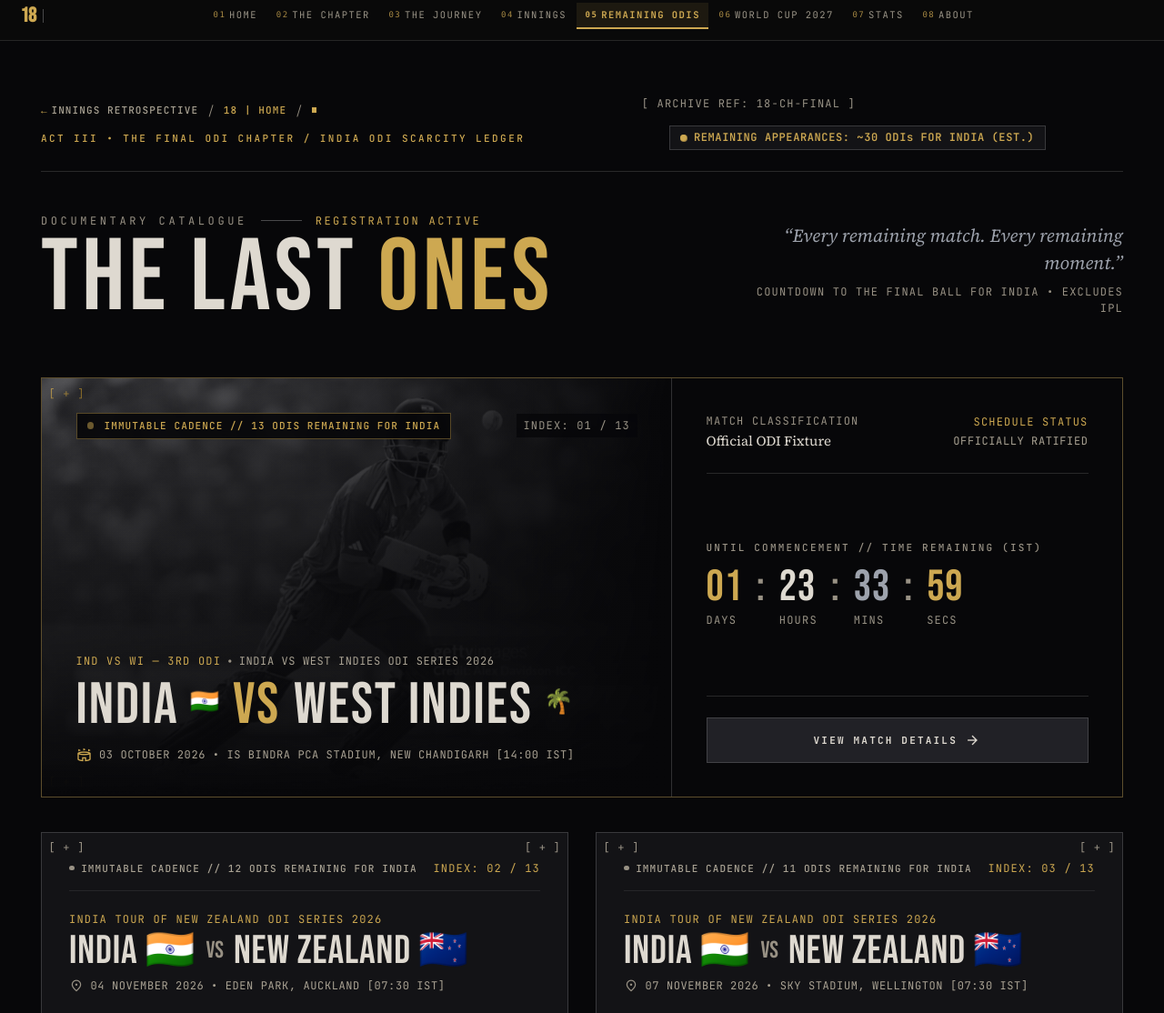
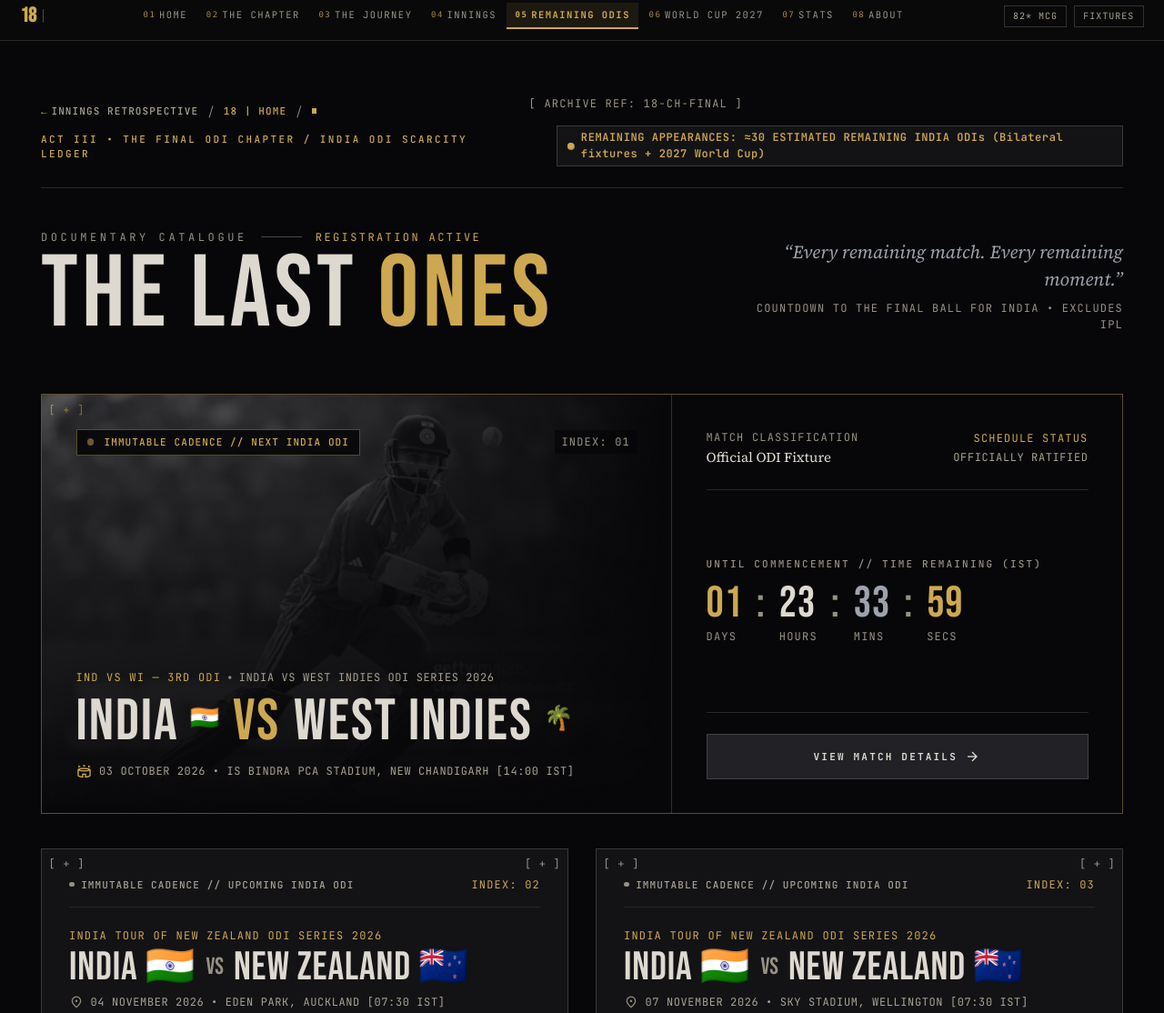
Before and after one commit to Hardik1056/virat-kohli-18-tribute, a website: page 18_the_last_ones_remaining_odis/code.html in a window 1280 px wide. Shown: the part 8-1122 px from the top of the page at 91% size. Drawn offline with nearby package versions, Linux system fonts and the light colour scheme.

Commit message:
Update website-wide ODI messaging to centralized '≈30 ESTIMATED REMAINING INDIA ODIs'

```diff
--- a/18_the_last_ones_remaining_odis/code.html
+++ b/18_the_last_ones_remaining_odis/code.html
@@ -208,7 +208,7 @@
 <span class="relative inline-flex rounded-full h-2 w-2 bg-primary"></span>
 </span>
 <span class="font-meta-sm text-meta-sm font-semibold tracking-wider text-primary" id="remaining-count-badge">
-            REMAINING APPEARANCES: ~30 ODIs FOR INDIA (EST.)
+            REMAINING APPEARANCES: ≈30 ESTIMATED REMAINING INDIA ODIs (Bilateral fixtures + 2027 World Cup)
           </span>
 </div>
 </div>
@@ -572,7 +572,7 @@
     <p class="font-meta-sm text-meta-sm text-on-surface-variant/80 tracking-wide">
       <strong class="text-on-surface-variant">ESTIMATED JOURNEY:</strong>
       The combined bilateral confirmed fixtures plus potential World Cup appearances add up to an estimated
-      <strong class="text-primary">~30 India ODIs</strong> in this final chapter — not a fixed confirmed number.
+      <strong class="text-primary">≈30 ESTIMATED REMAINING INDIA ODIs</strong> (Bilateral fixtures + 2027 World Cup) in this final chapter — not a fixed confirmed number.
       As the ICC and BCCI announce additional series, this ledger will expand accordingly.
     </p>
   </div>
@@ -604,8 +604,7 @@
 
       const badge = document.getElementById('remaining-count-badge');
       if (badge) {
-        const estTotal = (VK18Data.estimatedRemainingIndiaODIs && VK18Data.estimatedRemainingIndiaODIs.display) || '~30';
-        badge.textContent = `REMAINING APPEARANCES: ${estTotal} ODIs FOR INDIA (EST.)`;
+        badge.textContent = 'REMAINING APPEARANCES: ≈30 ESTIMATED REMAINING INDIA ODIs (Bilateral fixtures + 2027 World Cup)';
       }
 
       // Single source of truth: the centralized schedule resolves the next
@@ -634,11 +633,11 @@
       // Sync Card 1 (Featured Next Match Section)
       const c1Badge = document.getElementById('card1-cadence-badge');
       if (c1Badge) {
-        c1Badge.textContent = `IMMUTABLE CADENCE // ${remOdis} ODIs REMAINING FOR INDIA`;
+        c1Badge.textContent = 'IMMUTABLE CADENCE // NEXT INDIA ODI';
       }
       const c1Index = document.getElementById('card1-index-badge');
       if (c1Index) {
-        c1Index.textContent = `INDEX: 01 / ${remOdis}`;
+        c1Index.textContent = 'INDEX: 01';
       }
       // Card 1 is the next India ODI slot: it renders TBD — never an
       // already-completed fixture — when nothing is ahead of today.
@@ -668,12 +667,11 @@
       const m2 = upcoming[1];
       const c2Badge = document.getElementById('card2-cadence-badge');
       if (c2Badge) {
-        const c2Remaining = Math.max(0, remOdis - 1);
-        c2Badge.textContent = `IMMUTABLE CADENCE // ${c2Remaining} ODIs REMAINING FOR INDIA`;
+        c2Badge.textContent = 'IMMUTABLE CADENCE // UPCOMING INDIA ODI';
       }
       const c2Index = document.getElementById('card2-index-badge');
       if (c2Index) {
-        c2Index.textContent = `INDEX: 02 / ${remOdis}`;
+        c2Index.textContent = 'INDEX: 02';
       }
       setText('card2-series-title', (m2 && m2.series) ? m2.series.toUpperCase() : 'SERIES TO BE CONFIRMED');
 
@@ -699,12 +697,11 @@
       const m3 = upcoming[2];
       const c3Badge = document.getElementById('card3-cadence-badge');
       if (c3Badge) {
-        const c3Remaining = Math.max(0, remOdis - 2);
-        c3Badge.textContent = `IMMUTABLE CADENCE // ${c3Remaining} ODIs REMAINING FOR INDIA`;
+        c3Badge.textContent = 'IMMUTABLE CADENCE // UPCOMING INDIA ODI';
       }
       const c3Index = document.getElementById('card3-index-badge');
       if (c3Index) {
-        c3Index.textContent = `INDEX: 03 / ${remOdis}`;
+        c3Index.textContent = 'INDEX: 03';
       }
       setText('card3-series-title', (m3 && m3.series) ? m3.series.toUpperCase() : 'SERIES TO BE CONFIRMED');
 
--- a/shared/career-data.js
+++ b/shared/career-data.js
@@ -773,12 +773,12 @@
   // Single source of truth for the broader remaining India ODI journey:
   // - Bilateral ODIs before the 2027 World Cup (currently announced schedule)
   // - PLUS India's potential 2027 World Cup ODIs
-  // - Around ~30 approximate fixtures (not claiming an exact final number is known)
+  // - Around ≈30 approximate fixtures (not claiming an exact final number is known)
   // Configurable so it can be updated as bilateral schedules and World Cup fixtures crystallize.
   const estimatedRemainingIndiaODIsConfig = {
     approximateTotal: 30,
-    displayCount: '~30',
-    label: 'Estimated remaining India ODIs',
+    displayCount: '≈30',
+    label: '≈30 ESTIMATED REMAINING INDIA ODIs',
     subtext: 'Bilateral fixtures + 2027 World Cup',
     notes: 'Estimated total combining currently announced bilateral fixtures and potential 2027 World Cup matches. Exact fixture count is not yet final.'
   };
@@ -793,8 +793,8 @@
     isApproximate: true,
     title: 'THE FINAL QUEST // 100 INTERNATIONAL CENTURIES',
     subtitle: 'RACING AGAINST THE SETTING SUN',
-    subtext: 'Bilateral fixtures + 2027 World Cup (~30 Approx. Matches)',
-    notes: 'Historical pursuit of 100 international centuries across estimated ~30 remaining India ODIs.'
+    subtext: 'Bilateral fixtures + 2027 World Cup (≈30 Approx. Matches)',
+    notes: 'Historical pursuit of 100 international centuries across estimated ≈30 remaining India ODIs.'
   };
 
   function notifyCenturyGoalUpdate() {
@@ -834,7 +834,7 @@
       },
       get display() {
         if (this._display !== undefined) return this._display;
-        return `~${this.count}`;
+        return `≈${this.count}`;
       },
       set display(val) {
         this._display = val;
@@ -883,7 +883,7 @@
         return (VK18_DATA.estimatedRemainingIndiaODIs && VK18_DATA.estimatedRemainingIndiaODIs.count) || centuryGoalConfig.matchesRemaining;
       },
       get matchesRemainingDisplay() {
-        return `~${this.matchesRemaining} APPROX.`;
+        return `≈${this.matchesRemaining} APPROX.`;
       },
       get isApproximate() {
         return true;
@@ -931,16 +931,20 @@
     },
     setCenturyGoal: setCenturyGoal,
 
-    // Dynamic Derivation of Remaining India ODIs
-    // Directly derived from upcoming fixtures in indiaODISchedule rather than maintained separately.
+    // Centralized Estimated Remaining India ODIs (Broader Journey: Bilateral + 2027 World Cup)
     get remainingIndiaODIs() {
       if (this._remainingIndiaODIsOverride !== undefined && this._remainingIndiaODIsOverride !== null) {
         return this._remainingIndiaODIsOverride;
       }
-      return deriveRemainingIndiaODIs(this.indiaODISchedule);
+      return (this.estimatedRemainingIndiaODIs && this.estimatedRemainingIndiaODIs.count) || 30;
     },
     set remainingIndiaODIs(val) {
       this._remainingIndiaODIsOverride = val;
+    },
+
+    // Announced Bilateral ODIs: directly derived from upcoming fixtures in indiaODISchedule
+    get announcedBilateralODIs() {
+      return deriveRemainingIndiaODIs(this.indiaODISchedule);
     },
 
     // Dynamic Upcoming Matches: playable fixtures ahead of the current date,
@@ -1073,7 +1077,7 @@
     },
 
     // Remaining ODI Ledger (India ODIs Only - Excludes IPL)
-    // Synchronized dynamically with derived VK18_DATA.remainingIndiaODIs
+    // Synchronized dynamically with centralized estimated remaining India ODIs
     remainingOdis: {
       get count() {
         return VK18_DATA.remainingIndiaODIs;
@@ -1085,7 +1089,8 @@
         return VK18_DATA.remainingIndiaODIs;
       },
       status: 'ACTIVE CADENCE',
-      label: 'Remaining ODIs for India',
+      label: '≈30 ESTIMATED REMAINING INDIA ODIs',
+      subtext: 'Bilateral fixtures + 2027 World Cup',
       scope: 'India International ODIs Only (Excludes IPL)'
     },
 
@@ -1505,6 +1510,9 @@
     set remainingIndiaODIs(val) {
       VK18_DATA.remainingIndiaODIs = val;
     },
+    get announcedBilateralODIs() {
+      return VK18_DATA.announcedBilateralODIs;
+    },
     get upcomingMatches() {
       return VK18_DATA.upcomingMatches;
     },
--- a/shared/navigation.js
+++ b/shared/navigation.js
@@ -387,7 +387,7 @@
                 05 // DATA ESTIMATES &amp; SCHEDULE DISCLOSURE
               </div>
               <p class="font-body-md text-sm text-on-surface-variant leading-relaxed">
-                Match countdowns, the goal for 100 international centuries (86/100), and the estimated ~30 remaining India ODIs are archival calculations compiled from public fixtures and projected 2027 World Cup schedules for fan appreciation. Official tournament scheduling and match selections remain at the sole authority of the ICC and BCCI.
+                Match countdowns, the goal for 100 international centuries (86/100), and the estimated ≈30 remaining India ODIs (Bilateral fixtures + 2027 World Cup) are archival calculations compiled from public fixtures and projected 2027 World Cup schedules for fan appreciation. Official tournament scheduling and match selections remain at the sole authority of the ICC and BCCI.
               </p>
             </div>
           </div>
```
Also changed, not shown: 18_career_stats_international/code.html (+1 -1 lines), 18_one_last_chapter_hero/code.html (+2 -2 lines), 18_the_journey_horizontal_documentary_timeline/code.html (+3 -2 lines), 18_the_last_chapter_desktop_editorial/code.html (+3 -3 lines), 18_world_cup_2027_destination/code.html (+1 -1 lines), shared/compiled-tailwind.css.
